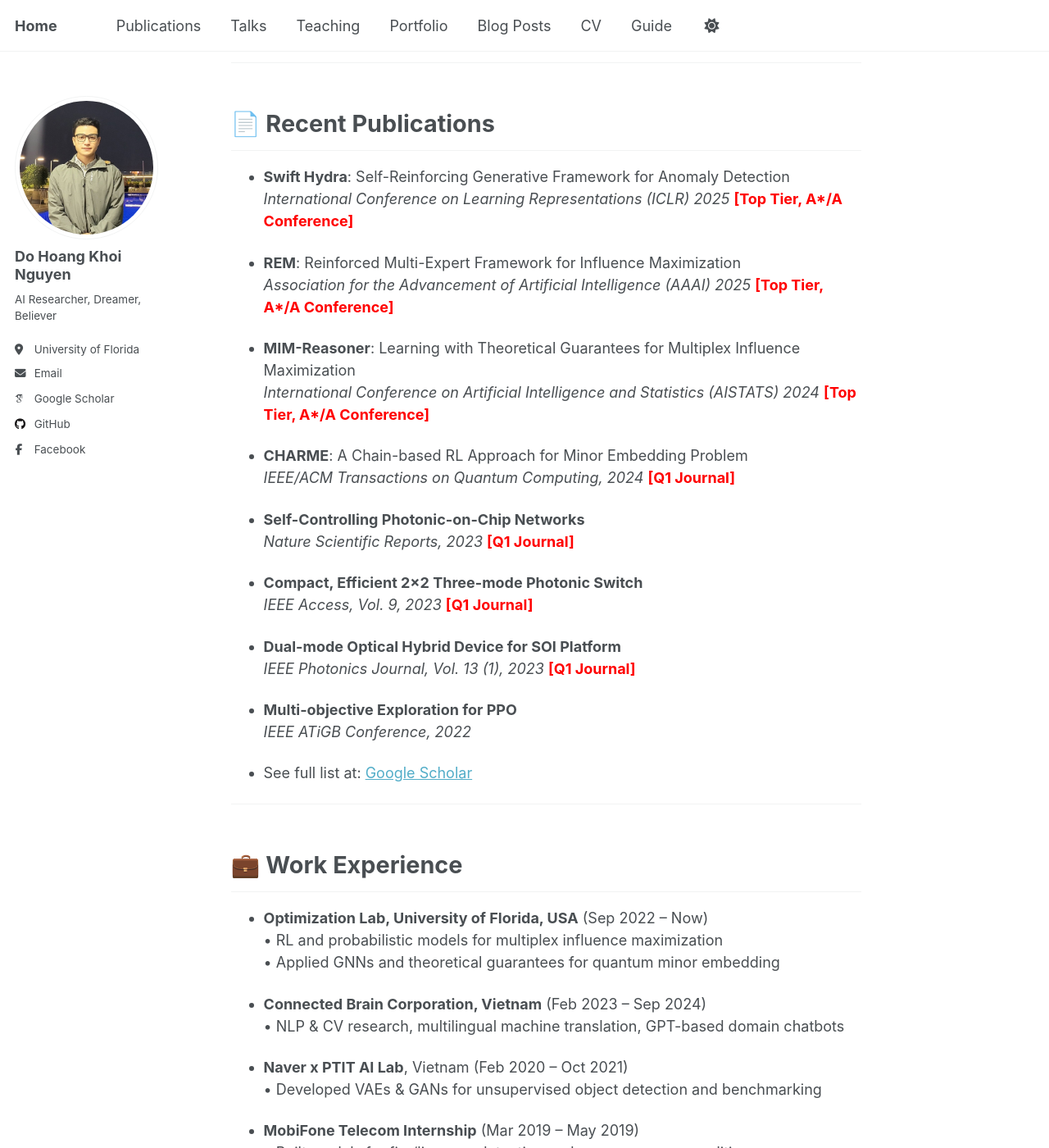
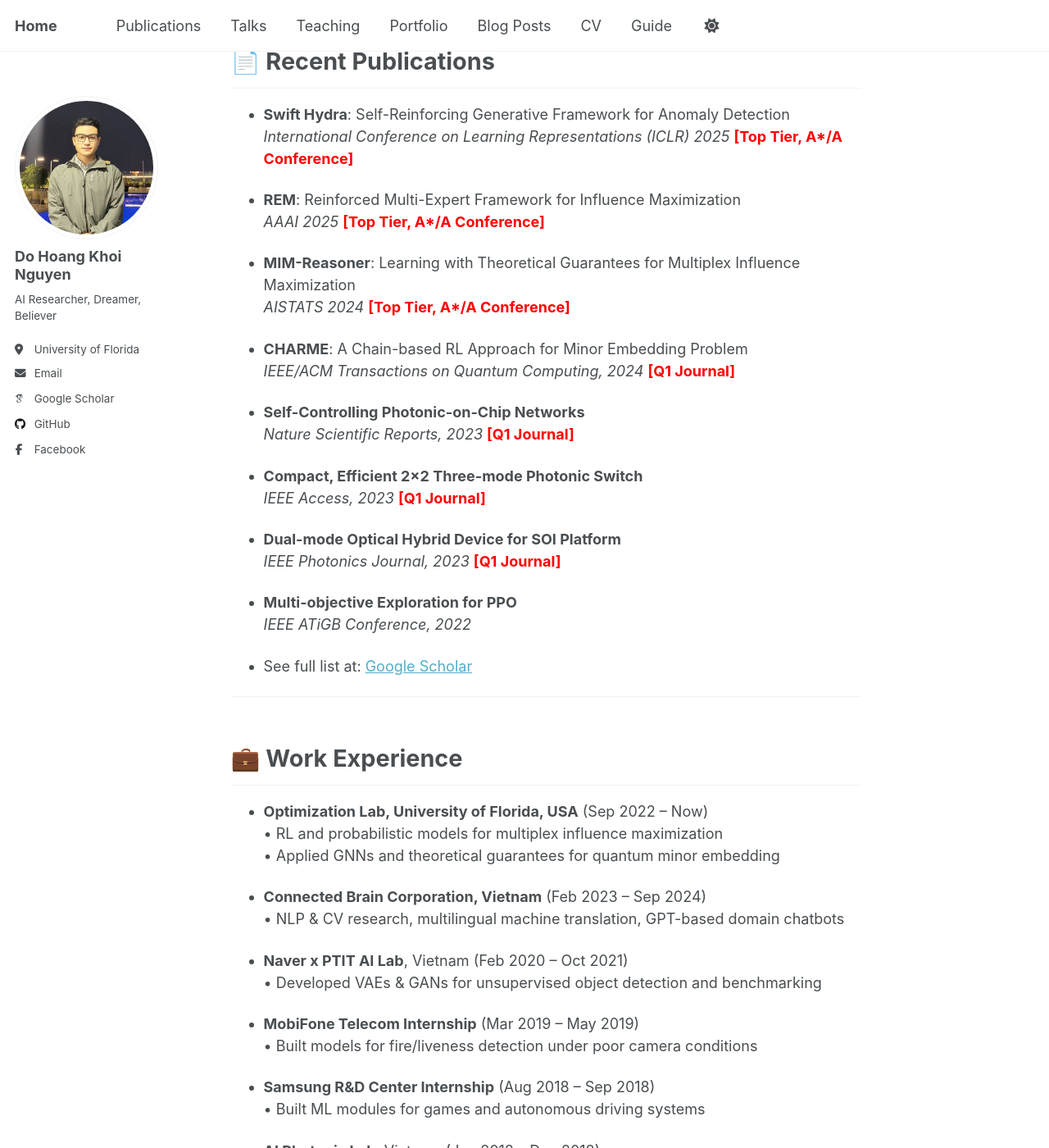
Before and after one commit to nguyendo1801/nguyendo1801.github.io, a Jekyll site: the page built from _pages/about.md, in a window 1280 px wide and 1400 px high, scrolled down 840 px. Shown: the whole window at 82% size. Built offline with Jekyll 4.4.1, drawn with Linux system fonts in a browser that asks for light colours; some web fonts are replaced; a script that is not in the unit is left out.

Commit message:
Deploy academic site 0.0.0.4.5

```diff
--- a/_pages/about.md
+++ b/_pages/about.md
@@ -7,7 +7,7 @@ redirect_from:
   - /about.html
 ---
 
-<div style="text-align: justify">
+<div class="page__content" style="text-align: justify;">
 
 Welcome to my personal website! I am Do Hoang Khoi Nguyen (Nguyen Do), currently a Ph.D. student in Computer and Information Science and Engineering at the <strong>University of Florida</strong>, where I work in the <strong>Adaptive and Optimization Lab</strong> under the supervision of Professor <strong>My T. Thai</strong>. My research brings together ideas from <strong>reinforcement learning</strong>, <strong>combinatorial optimization</strong>, <strong>generative models</strong>, and <strong>Mixture-of-Experts architectures</strong>, with a growing interest in applying them to real-world systems like <strong>photonic-on-chip networks</strong>.
 
@@ -27,41 +27,31 @@ I’m especially drawn to problems that sit at the boundary between learning and
 
 <h2 style="font-size: 1.6rem; font-weight: bold;">📄 Recent Publications</h2>
 
-
 - <strong>Swift Hydra</strong>: Self-Reinforcing Generative Framework for Anomaly Detection
   <em>International Conference on Learning Representations (ICLR) 2025</em> <span style="color:red;"><strong>[Top Tier, A*/A Conference]</strong></span>
 
-
 - <strong>REM</strong>: Reinforced Multi-Expert Framework for Influence Maximization
-  <em>Association for the Advancement of Artificial Intelligence (AAAI) 2025</em> <span style="color:red;"><strong>[Top Tier, A*/A Conference]</strong></span>
-
+  <em>AAAI 2025</em> <span style="color:red;"><strong>[Top Tier, A*/A Conference]</strong></span>
 
 - <strong>MIM-Reasoner</strong>: Learning with Theoretical Guarantees for Multiplex Influence Maximization
-  <em>International Conference on Artificial Intelligence and Statistics (AISTATS) 2024</em> <span style="color:red;"><strong>[Top Tier, A*/A Conference]</strong></span>
-
+  <em>AISTATS 2024</em> <span style="color:red;"><strong>[Top Tier, A*/A Conference]</strong></span>
 
 - <strong>CHARME</strong>: A Chain-based RL Approach for Minor Embedding Problem
   <em>IEEE/ACM Transactions on Quantum Computing, 2024</em> <span style="color:red;"><strong>[Q1 Journal]</strong></span>
 
-
 - <strong>Self-Controlling Photonic-on-Chip Networks</strong>
   <em>Nature Scientific Reports, 2023</em> <span style="color:red;"><strong>[Q1 Journal]</strong></span>
 
-
 - <strong>Compact, Efficient 2×2 Three-mode Photonic Switch</strong>
-  <em>IEEE Access, Vol. 9, 2023</em> <span style="color:red;"><strong>[Q1 Journal]</strong></span>
-
+  <em>IEEE Access, 2023</em> <span style="color:red;"><strong>[Q1 Journal]</strong></span>
 
 - <strong>Dual-mode Optical Hybrid Device for SOI Platform</strong>
-  <em>IEEE Photonics Journal, Vol. 13 (1), 2023</em> <span style="color:red;"><strong>[Q1 Journal]</strong></span>
-
+  <em>IEEE Photonics Journal, 2023</em> <span style="color:red;"><strong>[Q1 Journal]</strong></span>
 
 - <strong>Multi-objective Exploration for PPO</strong>
   <em>IEEE ATiGB Conference, 2022</em>
 
-
 - See full list at: [Google Scholar](https://scholar.google.com/citations?user=6f9HM24AAAAJ&hl=en)
-
 
 ---
 
```
